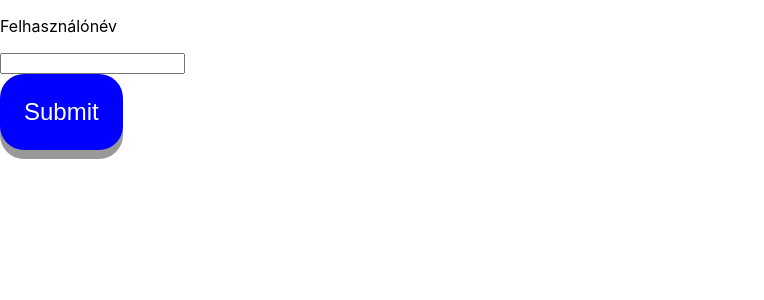
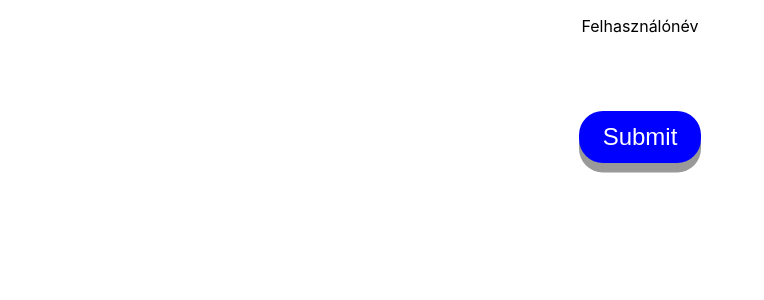
Before and after one commit to kristof01124/car-mechanic-support-page-frontend, a React (Create React App) app in the folder app/: page / in a window 1280 px wide. Shown: the top 300 px of the page, without its empty margins (0-764 px from the left). Built offline with nearby package versions, Linux system fonts and the light colour scheme.

Commit message:
Stylizing the InputForm class

```diff
--- a/app/src/App.css
+++ b/app/src/App.css
@@ -27,14 +27,37 @@
 button {
     width: fit-content;
     align-self: center;
-    padding: 1em;
+    padding: 0.5em 1em 0.5em 1em;
     border-radius: 1em;
     background-color: blue;
     border: 0;
     color: white;
+    margin: auto;
+    box-shadow: 0 0.4em #999;
+}
+
+button.xxl {
     font-size: x-large;
-    margin: auto;
-    box-shadow: 0 9px #999;
+}
+
+.input_form_label {
+    align-self: center;
+}
+
+.input_form_input {
+    border: 0;
+    border-radius: 1em;
+    height: 2.5em;
+}
+
+.input_form_label_body {
+    display: flex;
+    flex-direction: column;
+}
+
+.input_form_submit_buttonn {
+    align-self: center;
+    margin-top: 1em;
 }
 
 button:hover {
@@ -42,6 +65,6 @@ button:hover {
 }
 
 button:active {
-    box-shadow: 0 5px #666;
+    box-shadow: 0 0.2em #666;
     transform: translateY(4px);
 }
--- a/app/src/components/InputForm.tsx
+++ b/app/src/components/InputForm.tsx
@@ -13,21 +13,20 @@ interface InputFormProps {
 export function InputForm(props: React.PropsWithChildren<InputFormProps>) {
     var data: { [key: string]: any } = {};
     return (
-        <>
+        <div className="input_form_label_body">
             {
                 props.titles.map(
                     function (value: any) {
                         data[value.title] = ""
                         return (
-                            <div>
-                                <InputFormElement onKeyDown={(val: any) => { data[value.title] = val }} inputType={value.inputType} title={value.title} />
-                            </div>
+                            <InputFormElement onKeyDown={(val: any) => { data[value.title] = val }} inputType={value.inputType} title={value.title} />
                         )
                     }
                 )
             }
-            <button onClick={() => { props.onSubmit(data) }}> Submit </button>
-        </>
+            {props.children}
+            <button className="input_form_submit_buttonn xxl" onClick={() => { props.onSubmit(data) }}> Submit </button>
+        </div>
     )
 }
 
@@ -41,8 +40,8 @@ function InputFormElement(props: React.PropsWithChildren<InputFormElementProps>)
     const inputRef = useRef<HTMLInputElement | null>(null);
     return (
         <>
-            <p>{props.title}</p>
-            <input onKeyUp={(value: any) => props.onKeyDown(inputRef.current?.value)} type={props.inputType} name="name" ref={inputRef} />
+            <p className="input_form_label">{props.title}</p>
+            <input className="input_form_input" onKeyUp={(value: any) => props.onKeyDown(inputRef.current?.value)} type={props.inputType} name="name" ref={inputRef} />
         </>
     )
 }
--- a/app/src/views/Homepage.tsx
+++ b/app/src/views/Homepage.tsx
@@ -9,7 +9,7 @@ export function Homepage() {
             <p>
                 Itt az átlagos autószerelő-műhelyben a legfontosabb az átlagos vásárló lehető legnagyobb átlagos elégedettségi szintjét elérni, ezért hoztuk létre ezt az átlagos weboldalt, ahol az átlagos felhasználók a technólogia segítségével tudnak kommunikálni az átlagos autószerelőkkel. Átlagosan!
             </p>
-            <button>
+            <button className="xxl">
                 Bejelentkezés
             </button>
         </PageLayout>
```
